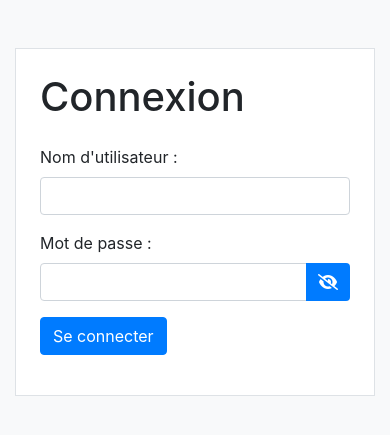
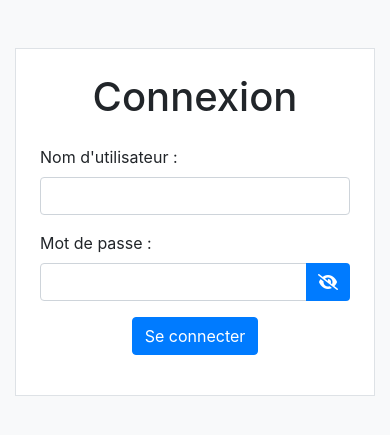
Before and after one commit to thoms-17/Library-Manager, a PHP site: page /login in a window 390 px wide. Shown: the part 56-491 px from the top of the page. Run offline with PHP 8.4, Linux system fonts and the light colour scheme; some libraries are stand-ins or nearby versions.

Commit message:
La dernière page actuelle (vue connexion) est responsive bootstrap

```diff
--- a/www/views/login.view.php
+++ b/www/views/login.view.php
@@ -3,13 +3,14 @@
 
 <head>
     <meta charset="UTF-8">
+    <meta name="viewport" content="width=device-width, initial-scale=1.0">
     <title>Connexion</title>
 </head>
 
 <body class="bg-light">
     <div class="container mt-5">
         <div class="border p-4 bg-white col-md-6 mx-auto">
-            <h1 class="mb-4">Connexion</h1>
+            <h1 class="mb-4 text-center">Connexion</h1>
 
             <form action="/login/submit" method="POST">
                 <div class="form-group">
@@ -18,19 +19,16 @@
                 </div>
                 <div class="form-group">
                     <label for="password">Mot de passe :</label>
-                    <!-- Ajoutez la classe password-container -->
                     <div class="input-group password-container">
                         <input type="password" name="password" id="password" class="form-control" required>
-                        <!-- Ajoutez l'icône directement dans le champ sans couleur de fond -->
                         <div class="input-group-append">
                             <button class="btn btn-outline-primary active" type="button" id="togglePassword" style="border: none;">
                                 <i class="fa fa-eye-slash" id="eyeIcon" aria-hidden="true"></i>
                             </button>
                         </div>
                     </div>
-
                 </div>
-                <div class="form-group">
+                <div class="form-group text-center">
                     <button type="submit" class="btn btn-primary">Se connecter</button>
                 </div>
                 <?php if (isset($errorMessage)) : ?>
--- a/www/views/register.view.php
+++ b/www/views/register.view.php
@@ -10,7 +10,7 @@
 <body class="bg-light">
     <div class="container mt-5">
         <div class="border p-4 bg-white col-md-6 mx-auto">
-            <h1 class="mb-4">Inscription</h1>
+            <h1 class="mb-4 text-center">Inscription</h1>
 
             <?php if (isset($_SESSION['verification_message'])) : ?>
                 <p class="alert alert-success"><?= $_SESSION['verification_message'] ?></p>
```
Also changed, not shown: 17 other files.
